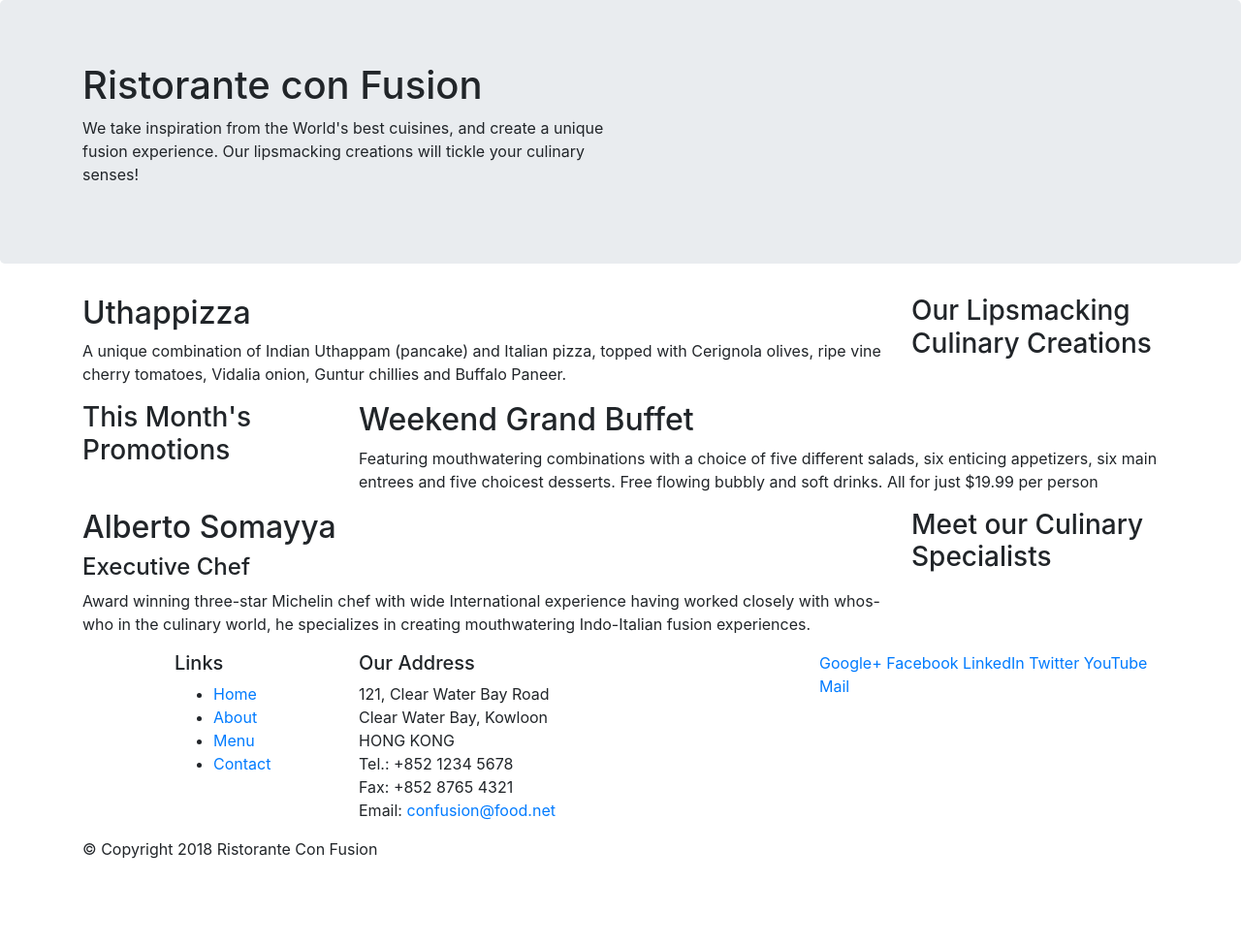
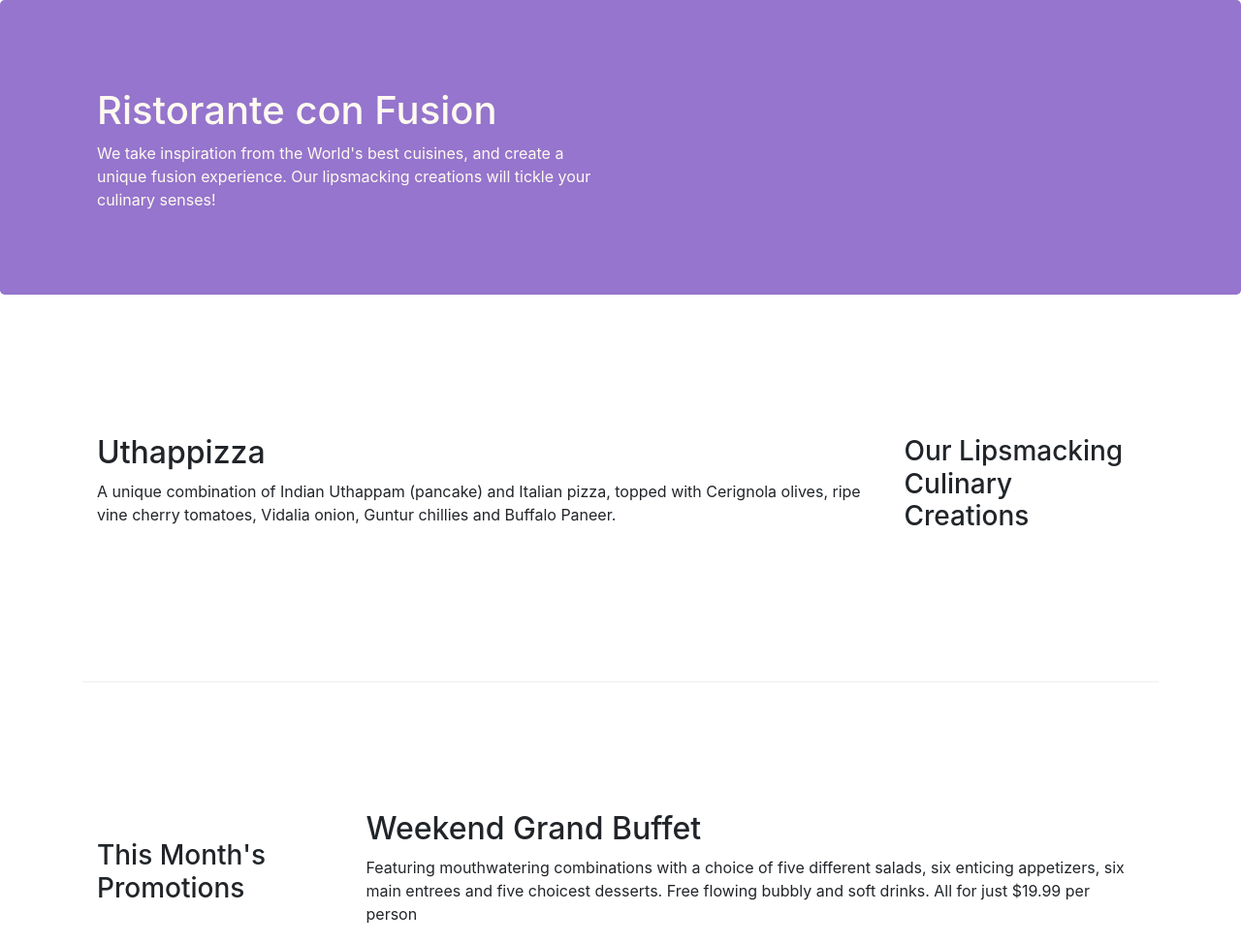
Before and after one commit to syedmuhammadhusain/Bootstrap-4-Project, a website: page index.html in a window 1280 px wide. Shown: the top 974 px of the page at 97% size. Before the commit the page ends 904 px from the top, so only its background shows below. Drawn offline with nearby package versions, Linux system fonts and the light colour scheme.

Commit message:
Fourth setuo

```diff
--- /dev/null
+++ b/css/styles.css
@@ -0,0 +1,30 @@
+.row-header {
+    margin: 0px auto;
+    padding: 0px auto;
+}
+
+.row-content {
+    margin: 0px auto;
+    padding: 50px 0px 50px 0px;
+    border-bottom: 1px ridge;
+    min-height: 400px;
+}
+
+.footer {
+    background-color: #d1d1d9;
+    margin: 0px auto;
+    padding: 20px 0px 20px 0px;
+}
+
+.jumbotron {
+    padding: 90px 30px 70px 30px;
+    margin: 0px auto;
+    background: #9575cd;
+    color: floralwhite;
+}
+
+.address {
+    font-size: 80%;
+    margin: 0px;
+    color: #0f0f0f;
+}
--- a/index.html
+++ b/index.html
@@ -9,6 +9,7 @@
 
         <!-- Bootstrap CSS -->
         <link rel="stylesheet" href="node_modules/bootstrap/dist/css/bootstrap.min.css">
+        <link rel="stylesheet" href="css/styles.css">
     <title>Ristorante Con Fusion</title>
 </head>
 
@@ -16,7 +17,7 @@
 
     <header class="jumbotron">
         <div class="container">
-                <div class="row">
+                <div class="row row-header">
                     <div class="col-12 col-sm-6">
                     <h1>Ristorante con Fusion</h1>
                     <p>We take inspiration from the World's best cuisines, and create a unique fusion experience. Our lipsmacking creations will tickle your culinary senses!</p>
@@ -29,7 +30,7 @@
     </header>
 
     <div class="container">
-        <div class="row">
+        <div class="row row-content align-items-center">
             <div class="col-12 col-sm-4 order-sm-last col-md-3">
                 <h3>Our Lipsmacking Culinary Creations</h3>
             </div>
@@ -40,7 +41,7 @@
         </div>
 
 
-        <div class="row">
+        <div class="row row-content align-items-center">
             <div class="col-12 col-sm-4 col-md-3">
                 <h3>This Month's Promotions</h3>
             </div>
@@ -50,7 +51,7 @@
             </div>
         </div>
 
-        <div class="row">
+        <div class="row row-content align-items-center">
             <div class="col-12 col-sm-4 order-sm-last col-md-3">
                 <h3>Meet our Culinary Specialists</h3>
             </div>
@@ -62,12 +63,12 @@
         </div>
     </div>
 
-    <footer>
+    <footer class="footer">
         <div  class="container">
             <div  class="row">
                 <div class="col-4 offset-1 col-sm-2">
                     <h5>Links</h5>
-                    <ul>
+                    <ul class="list-unstyled">
                         <li><a href="#">Home</a></li>
                         <li><a href="#">About</a></li>
                         <li><a href="#">Menu</a></li>
@@ -85,8 +86,8 @@
 		              Email: <a href="mailto:confusion@food.net">confusion@food.net</a>
 		           </address>
                 </div>
-                <div class="col-12 col-sm-4">
-                    <div>
+                <div class="col-12 col-sm-4 align-self-center">
+                    <div class="text-center">
                         <a href="http://google.com/+">Google+</a>
                         <a href="http://www.facebook.com/profile.php?id=">Facebook</a>
                         <a href="http://www.linkedin.com/in/">LinkedIn</a>
@@ -96,7 +97,7 @@
                     </div>
                 </div>
            </div>
-           <div class="row">
+           <div class="row justify-content-center">
                 <div class="col-auto">
                     <p>© Copyright 2018 Ristorante Con Fusion</p>
                 </div>
```
